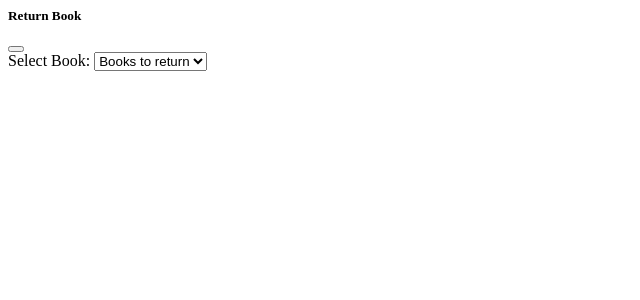
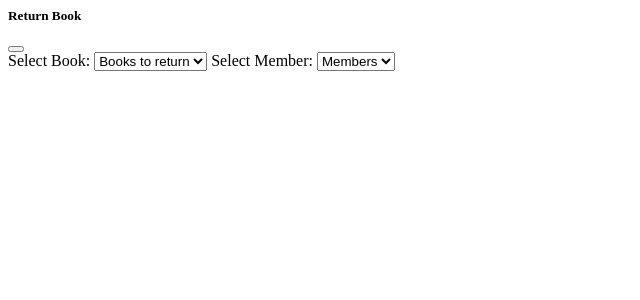
Before and after one commit to nealwaga/Library-System, a Python web app: template app/templates/checklist/return_book.html in a window 1280 px wide. Shown: the top 300 px of the page, without its empty margins (0-640 px from the left). Run offline with Jinja, Linux system fonts and the light colour scheme; the template is opened without the code that fills it, so the values that code supplies are empty.

Commit message:
add an option for selecting the member returning book

```diff
--- a/app/templates/checklist/return_book.html
+++ b/app/templates/checklist/return_book.html
@@ -18,6 +18,11 @@
             {% endfor %}
           </select>
 
+          <label class="form-label">Select Member:</label>
+          <select name="member_name" class="custom-select form-control" id="member_name1">
+            <option selected>Members</option>
+          </select>
+
 
         </form>
       </div>
```
